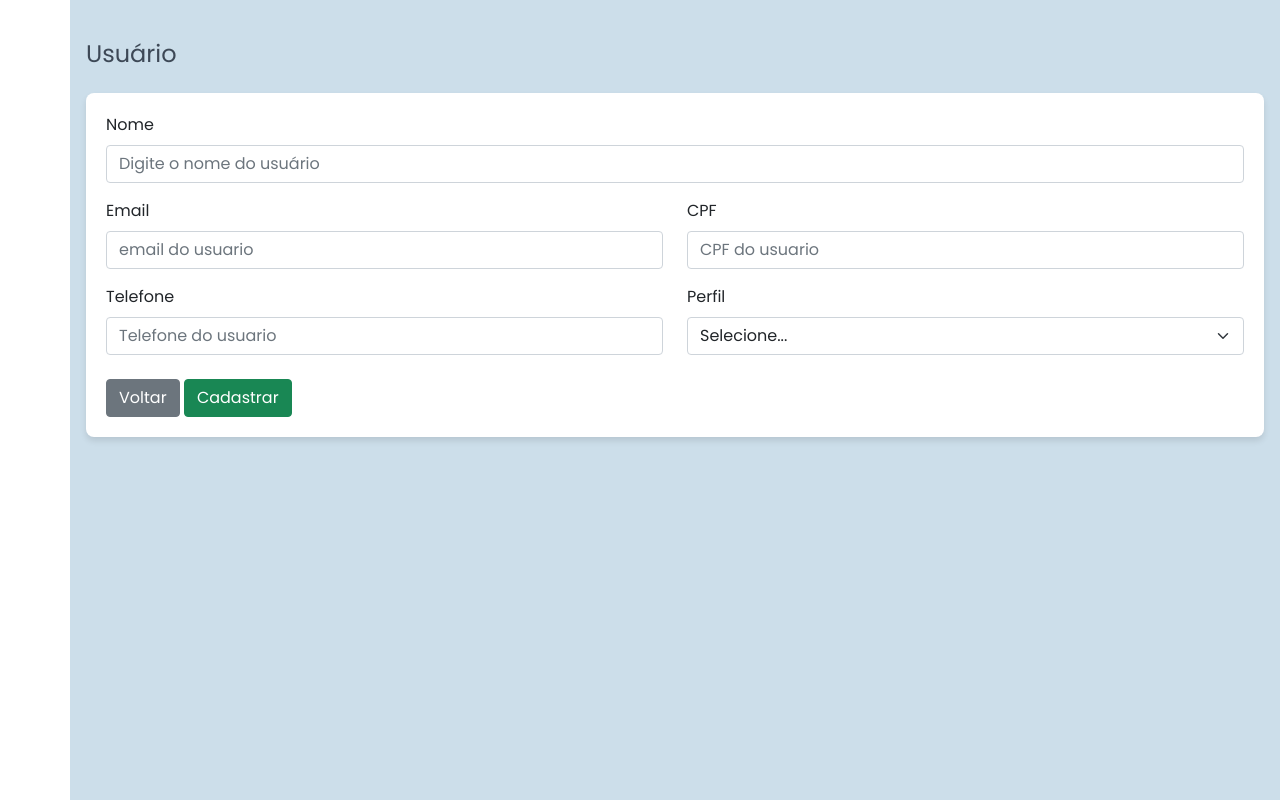
After one commit to rb-alves/prova-integrada-senac, a Django app: template usuarios/templates/usuarios/editar.html in a window 1280 px wide. The commit adds this page. Run offline with Django 5.2, Linux system fonts and the light colour scheme; the template is opened without the code that fills it, so the values that code supplies are empty; some libraries are stand-ins or nearby versions.

Commit message:
Criação de edição de usuários

```diff
--- a/static/css/style.css
+++ b/static/css/style.css
@@ -157,3 +157,9 @@ th, td {
     text-align: center !important;
 
 }
+
+#titulo-pagina {
+    font-size: 24px;
+    color: #3D4856;
+    font-weight: 500;
+}
--- /dev/null
+++ b/usuarios/templates/usuarios/editar.html
@@ -0,0 +1,53 @@
+{% extends "_base.html" %}
+
+{% block content %}
+
+    <h1 id="titulo-pagina" class="mt-4">Usuário</h1>
+
+    <div id="tabelaContainer" class="painel mt-4">
+
+        <form action="{% url 'novo_usuario' %}" method="POST">
+            {% csrf_token %}
+
+            <div class="mb-3">
+                    <label for="nome" class="form-label">Nome</label>
+                    <input type="text" class="form-control" id="nome" name="nome" required placeholder="Digite o nome do usuário">
+            </div>
+
+            <div class="row mb-3">
+                <div class="col">
+                    <label for="email" class="form-label">Email</label>
+                    <input type="email" class="form-control" id="email" name="email" required placeholder="email do usuario">
+                </div>
+                <div class="col">
+                    <label for="cpf" class="form-label">CPF</label>
+                    <input type="cpf" class="form-control" id="cpf" name="cpf" required placeholder="CPF do usuario">
+                </div>
+            </div>
+
+            <div class="row">
+                <div class="col">
+                    <label for="telefone" class="form-label">Telefone</label>
+                    <input type="text" class="form-control" id="telefone" name="telefone" required placeholder="Telefone do usuario">
+                </div>
+                <div class="col">
+                    <label for="perfil" class="form-label">Perfil</label>
+                    <select class="form-select" name="perfil" id="perfil">
+                        <option value="">Selecione...</option>
+                        {% for perfil_valor, perfil_titulo in perfis %}
+                            <option value="{{perfil_valor}}">{{perfil_titulo}}</option>
+                        {% endfor %}
+                    </select>
+                </div>
+            </div>
+
+            <div class="mt-4">
+                <a href="{% url 'lista_usuarios' %}" class="btn btn-secondary" >Voltar</a>
+                <input type="submit" class="btn btn-success" value="Cadastrar">
+            </div>
+
+        </form>
+
+    </div>
+
+{% endblock content %}
--- a/usuarios/templates/usuarios/listar.html
+++ b/usuarios/templates/usuarios/listar.html
@@ -10,13 +10,14 @@
         {% include "usuarios/_alertas.html" %}
     </div>
 
+    <h1 id="titulo-pagina" class="mt-4">Usuários</h1>
 
     <div class="d-flex justify-content-end">
         <button type="button" class="btn btn-primary mb-4" data-bs-toggle="modal" data-bs-target="#usuarioCadastro">Cadastrar</button>
     </div>
 
     <div id="tabelaContainer">
-        <table id="usuarios" class="table table-hover mt-2" style="width: 100%">
+        <table id="usuarios" class="table table-hover mt-2" style="width: 100%;">
             <thead>
             <tr>
                 <th scope="col">Nome</th>
@@ -37,7 +38,7 @@
                             <td>{{usuario.telefone}}</td>
                             <td>{{usuario.perfil}}</td>
                             <td>
-                                <a href="#"class="lni lni-pencil"></a>
+                                <a href="{% url 'editar_usuario' usuario.id %}"class="lni lni-pencil"></a>
                             </td>
                         </tr>
                     {% endfor %}
--- a/usuarios/urls.py
+++ b/usuarios/urls.py
@@ -4,4 +4,5 @@ from usuarios import views
 urlpatterns = [
     path("usuarios/", views.listaUsuarios, name="lista_usuarios"),
     path("novoUsuario/", views.novoUsuario, name="novo_usuario"),
+    path("editaUsuario/<int:usuario_id>", views.editaUsuario, name="editar_usuario"),
 ]
--- a/usuarios/views.py
+++ b/usuarios/views.py
@@ -38,3 +38,9 @@ def novoUsuario(request):
 
         # Redireciona para a lista de usuários
         return redirect("lista_usuarios")
+
+# Edita os usuarios cadastrados
+def editaUsuario(request, usuario_id):
+    usuario = get_object_or_404(Usuario, pk=usuario_id)
+    perfis = Usuario._meta.get_field("perfil").choices
+    return render(request, "usuarios/editar.html", {"usuario": usuario, "perfis": perfis})
```
